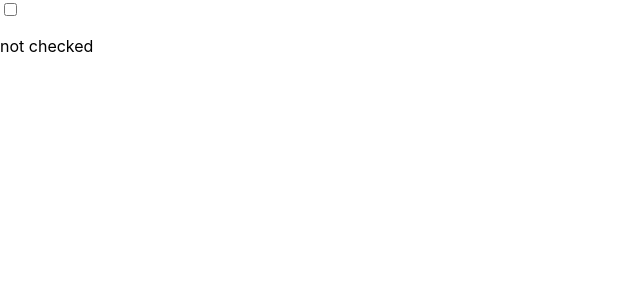
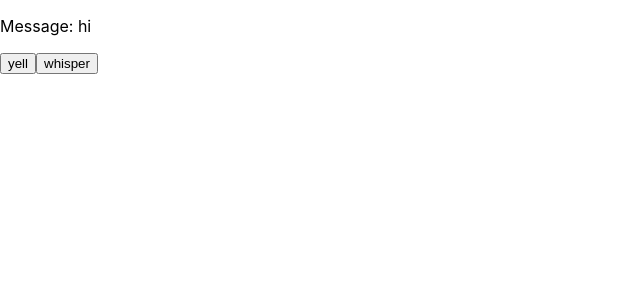
Before and after one commit to programmingmonkeys/react-hooks, a React (Create React App) app: page / in a window 1280 px wide. Shown: the top 300 px of the page, without its empty margins (0-640 px from the left). Built offline with nearby package versions, Linux system fonts and the light colour scheme.

Commit message:
dispatching actions with useReducer

```diff
--- a/src/index.js
+++ b/src/index.js
@@ -2,13 +2,35 @@ import React, { useReducer } from 'react'
 import ReactDOM from 'react-dom'
 import './index.css'
 
+const initialState = {
+  message: 'hi',
+}
+
+const reducer = (state, action) => {
+  switch (action.type) {
+    case 'ACTION_YELL':
+      return {
+        message: `Hey I just said ${state.message}`,
+      }
+    case 'ACTION_WHISPER':
+      return {
+        message: `bah blag booo: ${state.message}`,
+      }
+    default:
+      return {
+        message: '',
+      }
+  }
+}
+
 const App = () => {
-  const [checked, toggle] = useReducer(checked => !checked, false)
+  const [state, dispatch] = useReducer(reducer, initialState)
 
   return (
     <>
-      <input type="checkbox" value={checked} onChange={toggle} />
-      <p>{checked ? 'checked' : 'not checked'}</p>
+      <p>Message: {state.message}</p>
+      <button onClick={() => dispatch({ type: 'ACTION_YELL' })}>yell</button>
+      <button onClick={() => dispatch({ type: 'ACTION_WHISPER' })}>whisper</button>
     </>
   )
 }
```
